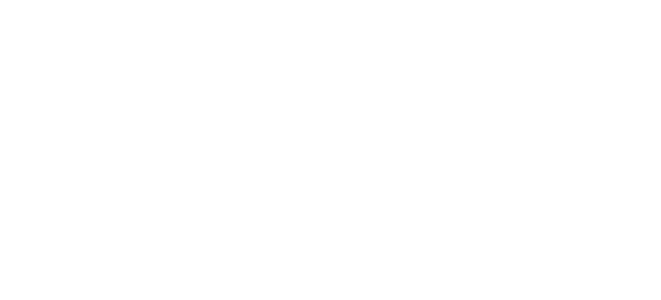
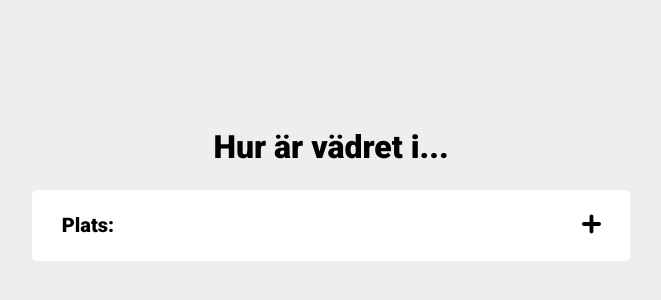
Before and after one commit to alsterverse/Arbetsprov-FE, a React (Create React App) app in the folder weather-app/: page / in a window 1280 px wide. Shown: the part 112-412 px from the top of the page, without its empty margins (309-970 px from the left). Built offline with nearby package versions, Linux system fonts and the light colour scheme.

Commit message:
Search bar
Html and css

```diff
--- a/weather-app/package.json
+++ b/weather-app/package.json
@@ -6,6 +6,7 @@
     "@testing-library/jest-dom": "^5.16.1",
     "@testing-library/react": "^11.2.7",
     "@testing-library/user-event": "^12.8.3",
+    "axios": "^0.24.0",
     "react": "^17.0.2",
     "react-dom": "^17.0.2",
     "react-scripts": "4.0.3",
--- a/weather-app/src/App.css
+++ b/weather-app/src/App.css
@@ -0,0 +1,13 @@
+@import url('https://fonts.googleapis.com/css2?family=Roboto:wght@500;900&display=swap');
+
+* {
+  margin: 0;
+  padding: 0;
+  box-sizing: border-box;
+  outline: none;
+}
+
+body {
+  font-family: 'Roboto', sans-serif;
+  background-color: #EEEEEE;
+}
--- a/weather-app/src/App.js
+++ b/weather-app/src/App.js
@@ -1,10 +1,11 @@
 import './App.css';
+import WeatherSearch from './components/WeatherSearch';
 
 function App() {
   return (
     <div className="App">
       <header className="App-header">
-        <h1></h1>
+        <WeatherSearch />
       </header>
     </div>
   );
--- /dev/null
+++ b/weather-app/src/components/WeatherSearch.css
@@ -0,0 +1,41 @@
+.weather-search h1 {
+	font-size: 2em;
+	color: #000;
+	font-weight: 900;
+	margin-top: 30vh;
+	text-align: center;
+}
+
+.weather-search .search-bar {
+	display: flex;
+	justify-content: center;
+	align-items: center;
+	flex-direction: column;
+}
+
+.weather-search input[type="text"] {
+	border-radius: 5px;
+	border: none;
+	width: 598px;
+	height: 71px;
+	font-size: 1.25em;
+	padding-left: 90px;
+	font-weight: 500;
+}
+
+.weather-search label {
+	font-size: 1.25em;
+	font-weight: 900;
+	position: relative;
+	top: 47px;
+	left: -243px;
+}
+
+.weather-search img {
+	width: 20px;
+	height: 20px;
+	position: relative;
+	cursor: pointer;
+	top: -47px;
+	left: 260px;
+}
--- /dev/null
+++ b/weather-app/src/components/WeatherSearch.jsx
@@ -0,0 +1,18 @@
+import './WeatherSearch.css'
+import { ACCESS_TOKEN } from '../ACCESS_TOKEN.js'
+import union from '../icons/Union.svg'
+
+const WeatherSearch = () => {
+	return (
+		<section className="weather-search">
+			<h1>Hur är vädret i...</h1>
+			<section className="search-bar">
+				<label htmlFor="location">Plats:</label>
+				<input type="text" name="location" id="location" />
+				<img src={union} alt="search button" />
+			</section>
+		</section >
+	)
+}
+
+export default WeatherSearch
```
Also changed, not shown: weather-app/src/icons/Union.svg (added), 1 other file (tests, documents, lock files or other folders).
